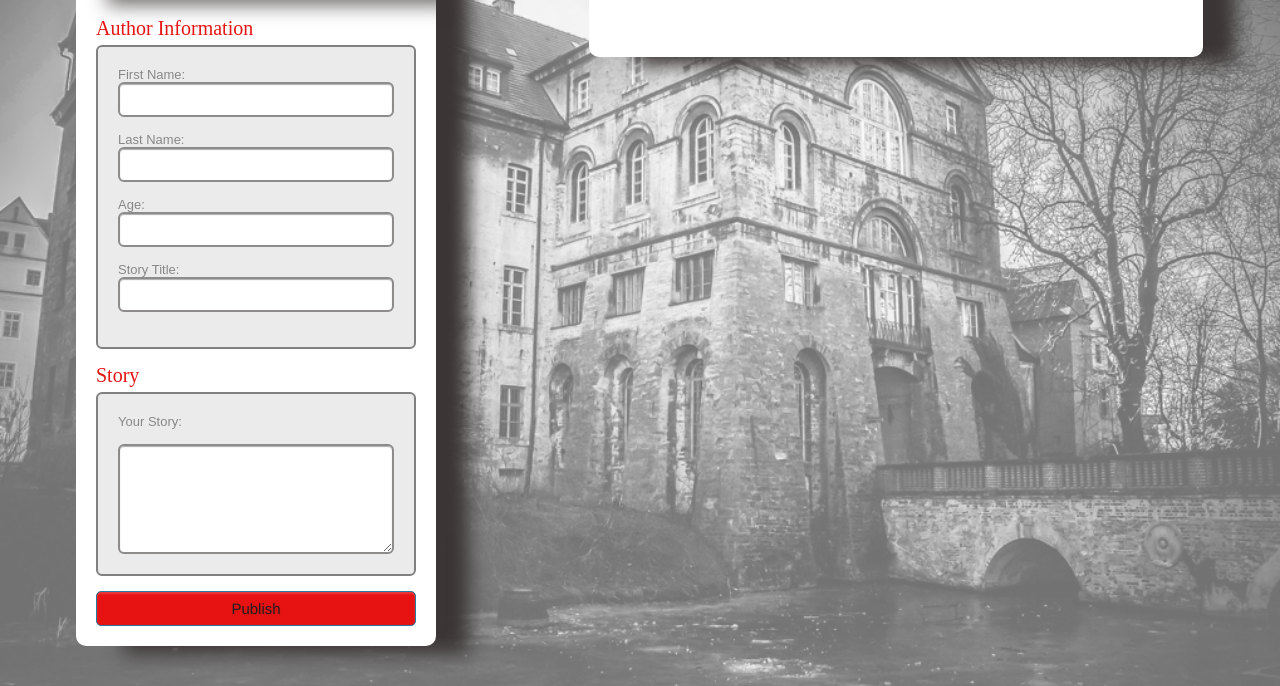
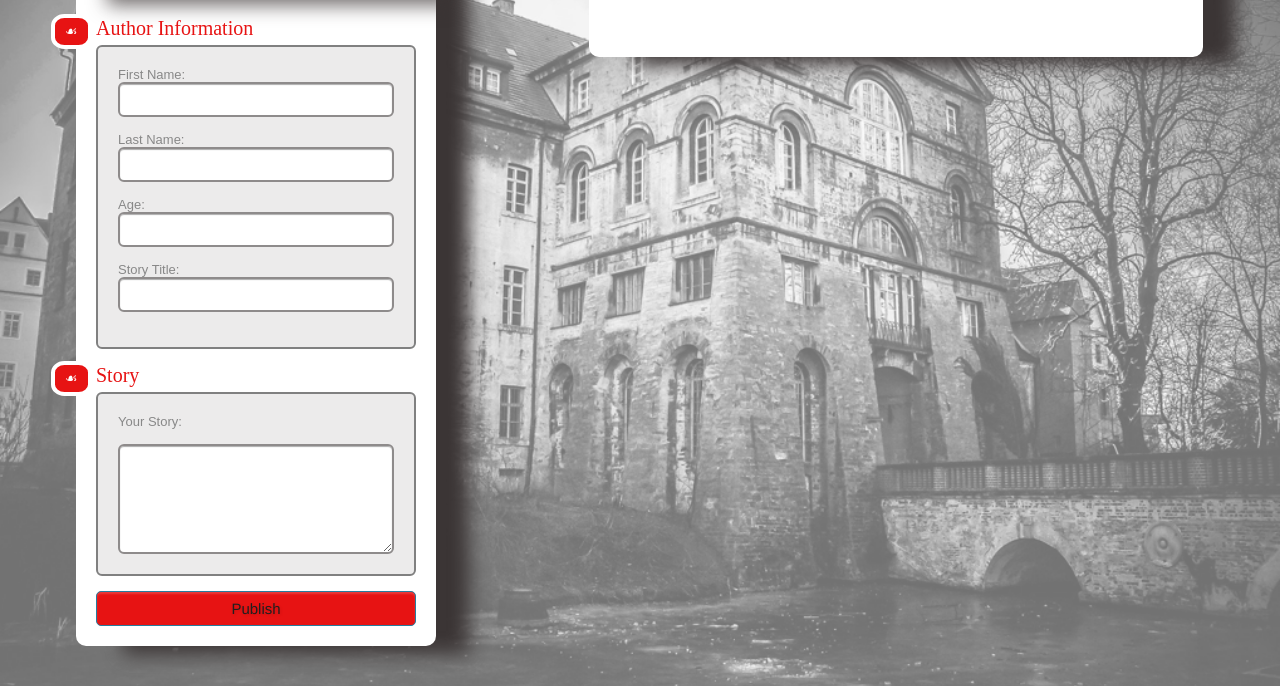
Before and after one commit to devkalo/scary-house, a plain HTML site: page index.html in a window 1280 px wide. Shown: the part 150-836 px from the top of the page. Drawn offline with Linux system fonts and the light colour scheme.

Commit message:
adding icons

```diff
--- a/index.html
+++ b/index.html
@@ -22,7 +22,9 @@
       </h1>
       <form>
         <div class="section">
-          Author Information</div>
+          <span>&#9753;</span>
+          Author Information
+        </div>
         <div class="inner-wrap">
           <label>First Name: <input type="text" id="first-name" name="field1" /></label>
           <label>Last Name: <input type="text" id="last-name" name="field2" /></label>
@@ -34,7 +36,8 @@
         </div>
 
         <div class="section">
-          Story</div>
+          <span>&#9753;</span>Story
+        </div>
         <div class="inner-wrap">
           <label for="story">Your Story:</label>
           <textarea id="story" name="story" rows="6" cols="50"></textarea>
```
